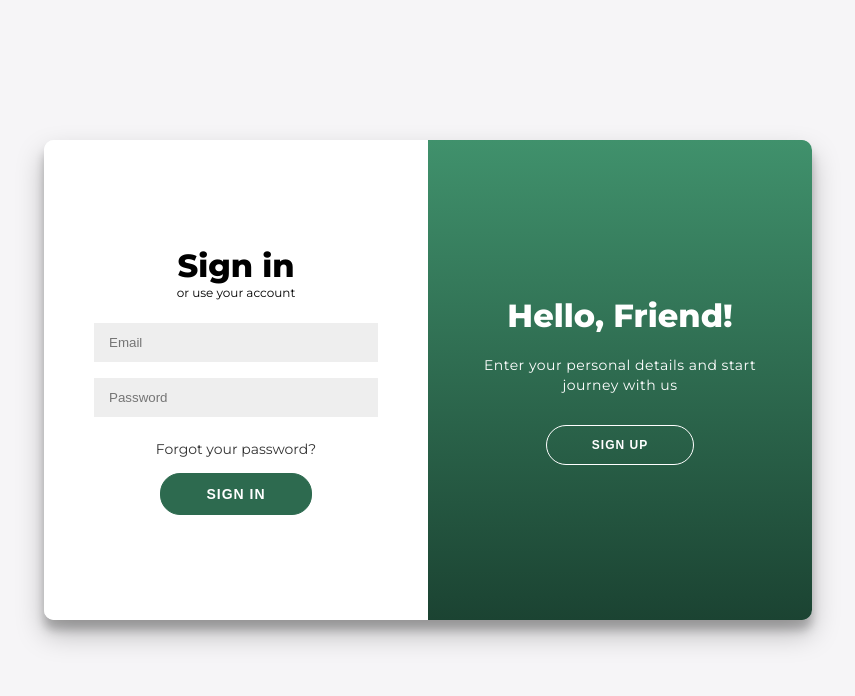
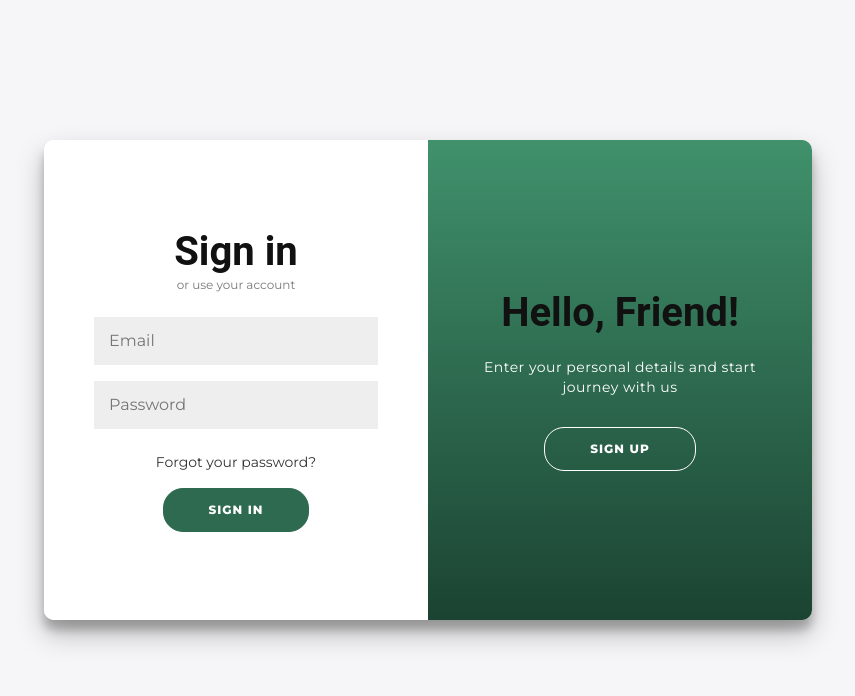
Before and after one commit to Lara-Jamal/Smart_Fund, a React (Create React App) app: page /login in a window 1280 px wide. Shown: the top 696 px of the page, without its empty margins (212-1067 px from the left). Built offline with nearby package versions, Linux system fonts and the light colour scheme.

Commit message:
Move login styles to CSS file

```diff
--- /dev/null
+++ b/src/UserContext.js
@@ -0,0 +1,13 @@
+import React, { createContext, useState } from 'react';
+
+export const UserContext = createContext(null);
+
+export function UserProvider({ children }) {
+  const [user, setUser] = useState(null);
+
+  return (
+    <UserContext.Provider value={{ user, setUser }}>
+      {children}
+    </UserContext.Provider>
+  );
+}
--- a/src/index.js
+++ b/src/index.js
@@ -2,10 +2,13 @@ import React from 'react';
 import ReactDOM from 'react-dom/client';
 import App from './App';
 import './index.css';
+import { UserProvider } from './UserContext';
 
 const root = ReactDOM.createRoot(document.getElementById('root'));
 root.render(
   <React.StrictMode>
-    <App />
+    <UserProvider>
+      <App />
+    </UserProvider>
   </React.StrictMode>
 );
--- /dev/null
+++ b/src/pages/Login.css
@@ -0,0 +1,181 @@
+@import url('https://fonts.googleapis.com/css?family=Montserrat:400,800');
+* {
+  box-sizing: border-box;
+}
+body {
+  background: #f6f5f7;
+  display: flex;
+  justify-content: center;
+  align-items: center;
+  flex-direction: column;
+  font-family: 'Montserrat', sans-serif;
+  height: 100vh;
+  margin: -20px 0 50px;
+}
+h1 {
+  font-weight: bold;
+  margin: 0;
+}
+h2 {
+  text-align: center;
+}
+p {
+  font-size: 14px;
+  font-weight: 100;
+  line-height: 20px;
+  letter-spacing: 0.5px;
+  margin: 20px 0 30px;
+}
+span {
+  font-size: 12px;
+}
+a {
+  color: #333;
+  font-size: 14px;
+  text-decoration: none;
+  margin: 15px 0;
+}
+button {
+  border-radius: 20px;
+  border: 1px solid #2d6a4f;
+  background-color: #2d6a4f;
+  color: #ffffff;
+  font-size: 12px;
+  font-weight: bold;
+  padding: 12px 45px;
+  letter-spacing: 1px;
+  text-transform: uppercase;
+  transition: transform 80ms ease-in;
+}
+button:active {
+  transform: scale(0.95);
+}
+button:focus {
+  outline: none;
+}
+button.ghost {
+  background-color: transparent;
+  border-color: #ffffff;
+}
+form {
+  background-color: #ffffff;
+  display: flex;
+  align-items: center;
+  justify-content: center;
+  flex-direction: column;
+  padding: 0 50px;
+  height: 100%;
+  text-align: center;
+}
+input {
+  background-color: #eee;
+  border: none;
+  padding: 12px 15px;
+  margin: 8px 0;
+  width: 100%;
+}
+.container {
+  background-color: #fff;
+  border-radius: 10px;
+  box-shadow: 0 14px 28px rgba(0, 0, 0, 0.25), 0 10px 10px rgba(0, 0, 0, 0.22);
+  position: relative;
+  overflow: hidden;
+  width: 768px;
+  max-width: 100%;
+  min-height: 480px;
+}
+.form-container {
+  position: absolute;
+  top: 0;
+  height: 100%;
+  transition: all 0.6s ease-in-out;
+}
+.sign-in-container {
+  left: 0;
+  width: 50%;
+  z-index: 2;
+}
+.container.right-panel-active .sign-in-container {
+  transform: translateX(100%);
+}
+.sign-up-container {
+  left: 0;
+  width: 50%;
+  opacity: 0;
+  z-index: 1;
+}
+.container.right-panel-active .sign-up-container {
+  transform: translateX(100%);
+  opacity: 1;
+  z-index: 5;
+  animation: show 0.6s;
+}
+@keyframes show {
+  0%,49.99% {
+    opacity: 0;
+    z-index: 1;
+  }
+  50%,100% {
+    opacity: 1;
+    z-index: 5;
+  }
+}
+.overlay-container {
+  position: absolute;
+  top: 0;
+  left: 50%;
+  width: 50%;
+  height: 100%;
+  overflow: hidden;
+  transition: transform 0.6s ease-in-out;
+  z-index: 100;
+}
+.container.right-panel-active .overlay-container {
+  transform: translateX(-100%);
+}
+.overlay {
+  background: linear-gradient(#40916c, #1b4332);
+  background-repeat: no-repeat;
+  background-size: cover;
+  background-position: 0 0;
+  color: #ffffff;
+  position: relative;
+  left: -100%;
+  height: 100%;
+  width: 200%;
+  transform: translateX(0);
+  transition: transform 0.6s ease-in-out;
+}
+.container.right-panel-active .overlay {
+  transform: translateX(50%);
+}
+.overlay-panel {
+  position: absolute;
+  display: flex;
+  align-items: center;
+  justify-content: center;
+  flex-direction: column;
+  padding: 0 40px;
+  text-align: center;
+  top: 0;
+  height: 100%;
+  width: 50%;
+  transform: translateX(0);
+  transition: transform 0.6s ease-in-out;
+}
+.overlay-left {
+  transform: translateX(-20%);
+}
+.container.right-panel-active .overlay-left {
+  transform: translateX(0);
+}
+.overlay-right {
+  right: 0;
+  transform: translateX(0);
+}
+.container.right-panel-active .overlay-right {
+  transform: translateX(20%);
+}
+.mb-15 {
+  margin-bottom: 15px;
+}
--- a/src/pages/Login.js
+++ b/src/pages/Login.js
@@ -1,6 +1,70 @@
-import React from 'react';
-import IframePage from '../IframePage';
+import React, { useState, useContext } from 'react';
+import { UserContext } from '../UserContext';
+import './Login.css';
 
 export default function Login() {
-  return <IframePage src="/login.html" />;
+  const { setUser } = useContext(UserContext);
+  const [isSignUp, setIsSignUp] = useState(false);
+
+  const [signInData, setSignInData] = useState({ email: '', password: '' });
+  const [signUpData, setSignUpData] = useState({ name: '', email: '', password: '', code: '' });
+  const [verificationStep, setVerificationStep] = useState(false);
+
+  const handleSignIn = (e) => {
+    e.preventDefault();
+    setUser({ email: signInData.email });
+  };
+
+  const handleSignUp = (e) => {
+    e.preventDefault();
+    if (!verificationStep) {
+      setVerificationStep(true);
+    } else {
+      setUser({ email: signUpData.email, name: signUpData.name });
+    }
+  };
+
+  return (
+    <div>
+      <div className={`container ${isSignUp ? 'right-panel-active' : ''}`} id="container">
+        <div className="form-container sign-up-container">
+          <form onSubmit={handleSignUp} id="signUpForm">
+            <h1>Create Account</h1>
+            <span className="mb-15">or use your email for registration</span>
+            <input type="text" placeholder="Name" value={signUpData.name} onChange={e => setSignUpData({ ...signUpData, name: e.target.value })} />
+            <input type="email" placeholder="Email" value={signUpData.email} onChange={e => setSignUpData({ ...signUpData, email: e.target.value })} />
+            <input type="password" placeholder="Password" value={signUpData.password} onChange={e => setSignUpData({ ...signUpData, password: e.target.value })} />
+            {verificationStep && (
+              <input type="text" placeholder="Verification Code" value={signUpData.code} onChange={e => setSignUpData({ ...signUpData, code: e.target.value })} />
+            )}
+            <button type="submit" id="signUpSubmit">{verificationStep ? 'Verify Code' : 'Sign Up'}</button>
+          </form>
+        </div>
+        <div className="form-container sign-in-container">
+          <form onSubmit={handleSignIn}>
+            <h1>Sign in</h1>
+            <span className="mb-15">or use your account</span>
+            <input type="email" placeholder="Email" value={signInData.email} onChange={e => setSignInData({ ...signInData, email: e.target.value })} />
+            <input type="password" placeholder="Password" value={signInData.password} onChange={e => setSignInData({ ...signInData, password: e.target.value })} />
+            <a href="#">Forgot your password?</a>
+            <button type="submit">Sign In</button>
+          </form>
+        </div>
+        <div className="overlay-container">
+          <div className="overlay">
+            <div className="overlay-panel overlay-left">
+              <h1>Welcome Back!</h1>
+              <p>To keep connected with us please login with your personal info</p>
+              <button className="ghost" id="signIn" onClick={() => setIsSignUp(false)}>Sign In</button>
+            </div>
+            <div className="overlay-panel overlay-right">
+              <h1>Hello, Friend!</h1>
+              <p>Enter your personal details and start journey with us</p>
+              <button className="ghost" id="signUp" onClick={() => setIsSignUp(true)}>Sign Up</button>
+            </div>
+          </div>
+        </div>
+      </div>
+    </div>
+  );
 }
```
